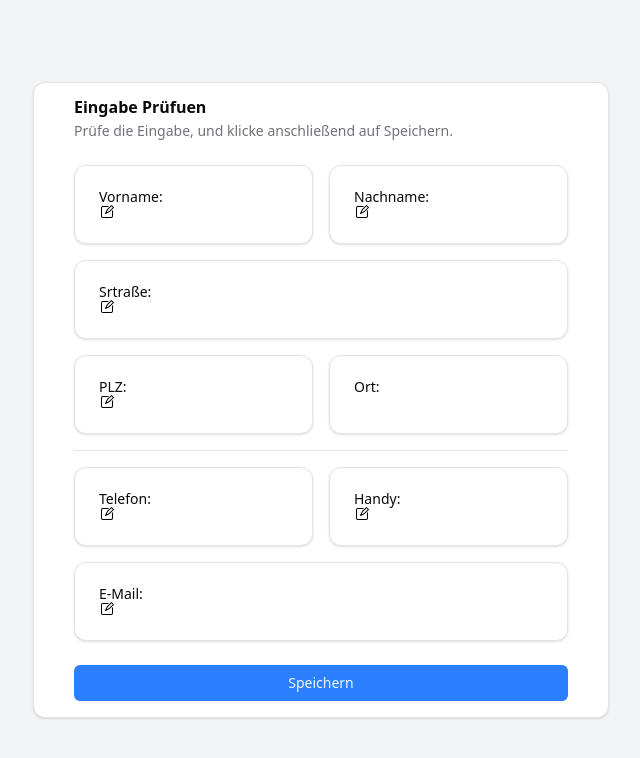
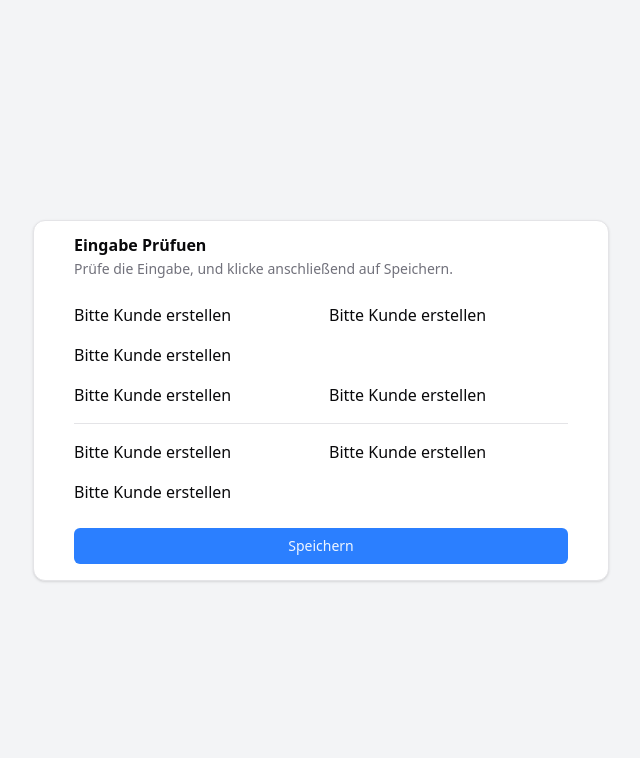
Before and after one commit to SimonLoeffler1993/ski-kunden-dialog, a Next.js app: page /kunde/erfassen/pruefen in a window 1280 px wide. Shown: the top 758 px of the page, without its empty margins (319-959 px from the left). Built offline with nearby package versions, Linux system fonts and the light colour scheme.

Commit message:
Kunden update möglich durch SSE

```diff
--- a/src/components/kunde/erfassen/form.tsx
+++ b/src/components/kunde/erfassen/form.tsx
@@ -74,20 +74,20 @@ export default function KundeErfassungForm() {
 
     }, [formPlz, setValue]);
 
-    // TODO Wen Kunde von SSE kommt die Plz mit setzten
-
     useEffect(() => {
     if (kunde) {
-        console.log("Kunde wird getriggert");
-        console.log(kunde);
-        if (kunde.Vorname || kunde.Nachname) {
-            reset(kunde)
+        // console.log("Kunde wird getriggert");
+        // console.log(kunde);
+        if (kunde != null) {
+            if (kunde.Vorname || kunde.Nachname) {
+                reset(kunde)
+            }
         }
     }
     }, [kunde, reset]);
 
     function onSubmit(values: ErfasseSkiKunde) {
-        console.log(values);
+        // console.log(values);
         setKunde(values);
         // Weiterleitung auf die Prüfung
         router.push("erfassen/pruefen");
--- a/src/components/kunde/pruefen/detail.tsx
+++ b/src/components/kunde/pruefen/detail.tsx
@@ -22,6 +22,10 @@ export default function KundePruefungDetails({wertBeschreibung, canEditing=true,
         setIsEditing(true);
     }
 
+    if (!kunde) {
+        return (<p>Bitte Kunde erstellen</p>); // todo: Kunde erstellen</
+    }
+
     return (
         <Card>
             <CardContent onClick={handleClick}>
--- a/src/components/kunde/pruefen/kundeSpeicherButton.tsx
+++ b/src/components/kunde/pruefen/kundeSpeicherButton.tsx
@@ -6,10 +6,15 @@ import { speicherKunde } from "@/lib/kundeactions";
 
 export default function KundeSpeicherButton() {
 
-    const {kunde, setEingabe, updateKunde, skiKundeID} = useKundeErstellen();
+    const {kunde, setKunde, setEingabe, updateKunde, setUpdateKunde, skiKundeID} = useKundeErstellen();
     const [state, action, isPending] = useActionState(speicherKunde, null);
 
     function speichern(){
+        console.log("Speichere Kunde:", skiKundeID);
+        if (!kunde) {
+            console.error("Kunde ist nicht definiert");
+            return;
+        }
         startTransition(() => action({kunde, updateKunde, skiKundeID}));
     }
 
@@ -17,9 +22,11 @@ export default function KundeSpeicherButton() {
         if(state?.success) {
             // Daten erfolgreich gespeichert
             // TODO Daten im CustomHook zurücksetzen
+            setUpdateKunde(false);
+            setKunde(null);
             setEingabe(true)
         }
-    },[state, setEingabe])
+    },[state, setEingabe, setUpdateKunde, setKunde])
 
 
     if (isPending) {
--- a/src/components/kunde/statusanzeige.tsx
+++ b/src/components/kunde/statusanzeige.tsx
@@ -22,19 +22,19 @@ export default function Statusanzeige() {
         const eventSource = new EventSource(`http://localhost:8000/api/v1/event/connect/${terminal}`);
 
         eventSource.onopen = () => {
-            console.log("Verbindung zum Server hergestellt.");
+            // console.log("Verbindung zum Server hergestellt.");
             setVerbunden(true);
         };
 
         eventSource.onmessage = (event) => {
-            console.log(event.data);
+            // console.log(event.data);
             const kundenDaten = JSON.parse(event.data);
             // Hier können Sie die empfangenen Kundendaten verarbeiten
             // Zum Beispiel: console.log("Empfangene Kundendaten:", kundenDaten);
-            console.log("Empfangene Kundendaten:", kundenDaten);
+            // console.log("Empfangene Kundendaten:", kundenDaten);
             if (kundenDaten.command === "zeige_kunde"){
                 setUpdateKunde(true);
-                setSkiKundeID(kundenDaten.id);
+                setSkiKundeID(kundenDaten.kunde.id);
                 setKunde(kundenDaten.kunde);
             }
         };
@@ -45,7 +45,7 @@ export default function Statusanzeige() {
         };
 
         return () => {
-            console.log("Verbindung wird geschlossen.");
+            // console.log("Verbindung wird geschlossen.");
             eventSource.close();
         };
     }, [setUpdateKunde, setSkiKundeID, setKunde]);
--- a/src/contex/kundeerstellen-contex.tsx
+++ b/src/contex/kundeerstellen-contex.tsx
@@ -6,8 +6,8 @@ type KundeErstellenContextProviderProps = {
 }
 
 type KundeErstellenContextType = {
-    kunde: ErfasseSkiKunde;
-    setKunde: React.Dispatch<React.SetStateAction<ErfasseSkiKunde>>;
+    kunde: ErfasseSkiKunde | null;
+    setKunde: React.Dispatch<React.SetStateAction<ErfasseSkiKunde | null>>;
     eingabe: boolean;
     setEingabe: React.Dispatch<React.SetStateAction<boolean>>
     updateKunde :boolean;
@@ -21,7 +21,7 @@ const KundeErstellenContext = createContext<KundeErstellenContextType | null>(nu
 
 
 export default function KundeErstellenContextProvider({ children }: KundeErstellenContextProviderProps) {
-    const [kunde, setKunde] = useState<ErfasseSkiKunde>({} as ErfasseSkiKunde);
+    const [kunde, setKunde] = useState<ErfasseSkiKunde | null>(null);
     const [eingabe, setEingabe] = useState(false);
     const [updateKunde, setUpdateKunde] = useState(false);
     const [skiKundeID, setSkiKundeID] = useState<number | null>(null);
--- a/src/lib/kundeactions.ts
+++ b/src/lib/kundeactions.ts
@@ -39,7 +39,7 @@ async function speicherKundeNeu(kunde: ErfasseSkiKunde) {
 async function updateKundeNeu(kunde: ErfasseSkiKunde, skiKundeID: number | null) {
     try {
         console.log("Aktualisiere Kunde ID", skiKundeID, "mit Daten:", JSON.stringify(kunde));
-        const response = await fetch(`http://${backendHost}:8000/api/v1/kunden/aktualisieren/${skiKundeID}`, {
+        const response = await fetch(`http://${backendHost}:8000/api/v1/kunden/${skiKundeID}`, {
             method: "PUT",
             headers: {
                 "Content-Type": "application/json",
```
